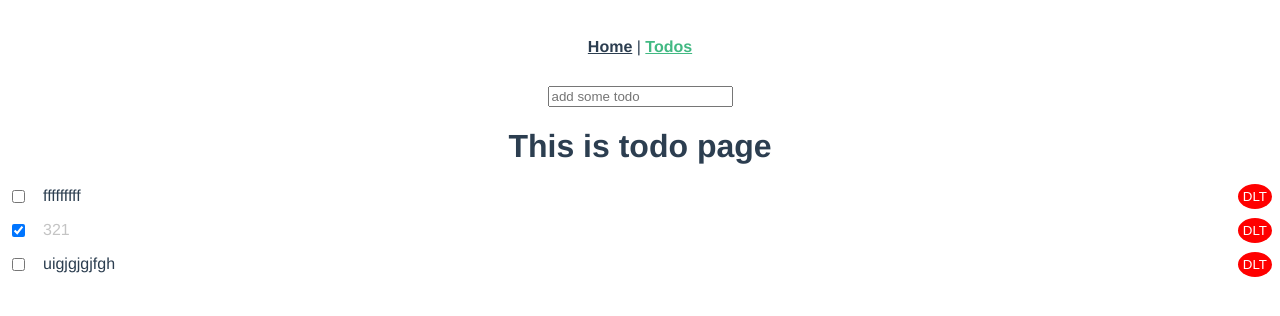
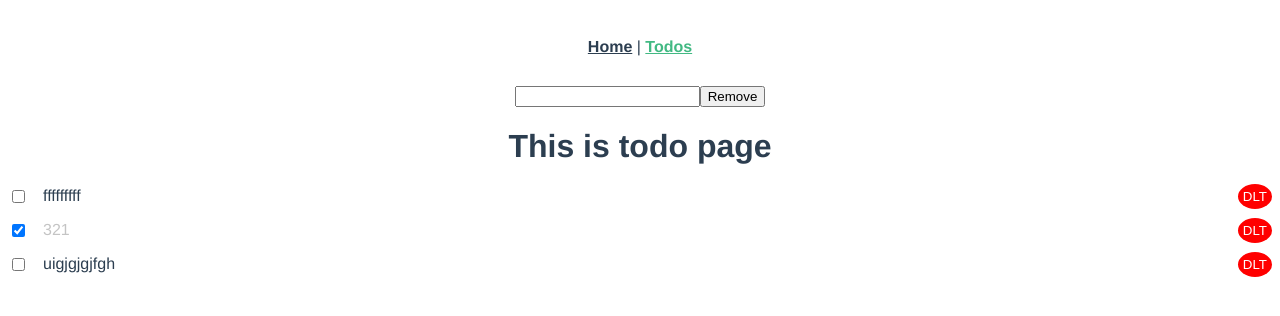
Before and after one commit to EvgenTN/todoapp, a Vue app: page /#/todopage in a window 1280 px wide. Shown: the top 316 px of the page. Built offline with nearby package versions, Linux system fonts and the light colour scheme; data requests are answered from the project's data file.

Commit message:
add_json-server

```diff
--- a/package.json
+++ b/package.json
@@ -5,7 +5,8 @@
   "scripts": {
     "serve": "vue-cli-service serve",
     "build": "vue-cli-service build",
-    "lint": "vue-cli-service lint"
+    "lint": "vue-cli-service lint",
+    "server": "json-server --watch db.json"
   },
   "dependencies": {
     "axios": "^0.18.0",
--- a/src/components/TodoInput.vue
+++ b/src/components/TodoInput.vue
@@ -1,9 +1,12 @@
 <template>
-    <input
+    <div>
+      <input
       type="text"
       :value="value"
       v-on="listeners"
     />
+    <button v-on:click='deleteDone()'>Remove</button>
+    </div>
 </template>
 
 <script>
@@ -13,7 +16,8 @@ export default {
     value: {
       type: String,
       default: '',
-    }
+    },
+    todos: Array
   },
   computed: {
     listeners () {
@@ -22,6 +26,11 @@ export default {
         input: event => this.$emit('input', event.target.value)
       }
     }
+  },
+  methods: {
+    deleteDone() {
+      this.$emit('delDone')
+    }
   }
 }
 </script>
--- a/src/views/TodoPage.vue
+++ b/src/views/TodoPage.vue
@@ -3,61 +3,61 @@
     <TodoInput
       v-model="newtodo"
       placeholder="add some todo"
-      v-on:keyup.enter='addTodo'
+      v-on:keyup.enter="addTodo"
+      :todos="todos"
+      @delDone="deleteDone"
     />
-    <Todos
-    todopr="some todo"
-    second="second"
-    :todos="todos"
-    @remove="removeTodo"
-  />
+    <Todos todopr="some todo" second="second" :todos="todos" @remove="removeTodo"/>
   </div>
 </template>
 
 <script>
-import Todos from '@/components/Todos.vue'
-import TodoInput from '@/components/TodoInput'
-import db from '../../db.json'
-import axios from 'axios'
+import Todos from "@/components/Todos.vue";
+import TodoInput from "@/components/TodoInput";
+// import db from "../../db.json";
+import axios from "axios";
 
-let nextId = 4
+let nextId = 4;
+const todosUrl = 'http://localhost:3000/todos';
 
 export default {
-  name: 'todopage',
+  name: "todopage",
   components: {
     Todos,
     TodoInput
   },
-  data () {
+  data() {
     return {
       todos: null,
-      newtodo: ''
-    }
+      newtodo: ""
+    };
   },
   methods: {
-    removeTodo (id) {
-      console.log(id)
-      this.todos = this.todos.filter(item => item.id !== id)
+    removeTodo(id) {
+      console.log(id);
+      this.todos = this.todos.filter(item => item.id !== id);
     },
-    addTodo () {
+    addTodo() {
       this.todos.push({
         isChecked: false,
         description: this.newtodo.trim(),
         id: nextId++
-      })
-      this.newtodo = ''
+      });
+      this.newtodo = "";
     },
+    deleteDone() {
+      this.todos = this.todos.filter(item => item.isChecked !== true);
+      // const result = this.todos.filter(item => item.isChecked !== true);
+      // this.post(result)
+    }
   },
-  mounted () {
+  mounted() {
     // axios
-    //   .get(db)
-    //   .then(response => this.todos = response.todos)
-    //   .catch(error => console.log(error))
-    console.log('db', db.todos)
-    // fetch(db)
-    //   .then(response => response.json())
-    //   .then(data => this.todos = data.todos)
-    return this.todos = db.todos
+    //   .get(this.todosUrl)
+    //   .then(response => {this.todos = response});
+    fetch(todosUrl)
+      .then(response => response.json())
+      .then(data => this.todos = data)
   }
-}
+};
 </script>
```
Also changed, not shown: 1 other file (tests, documents, lock files or other folders).
